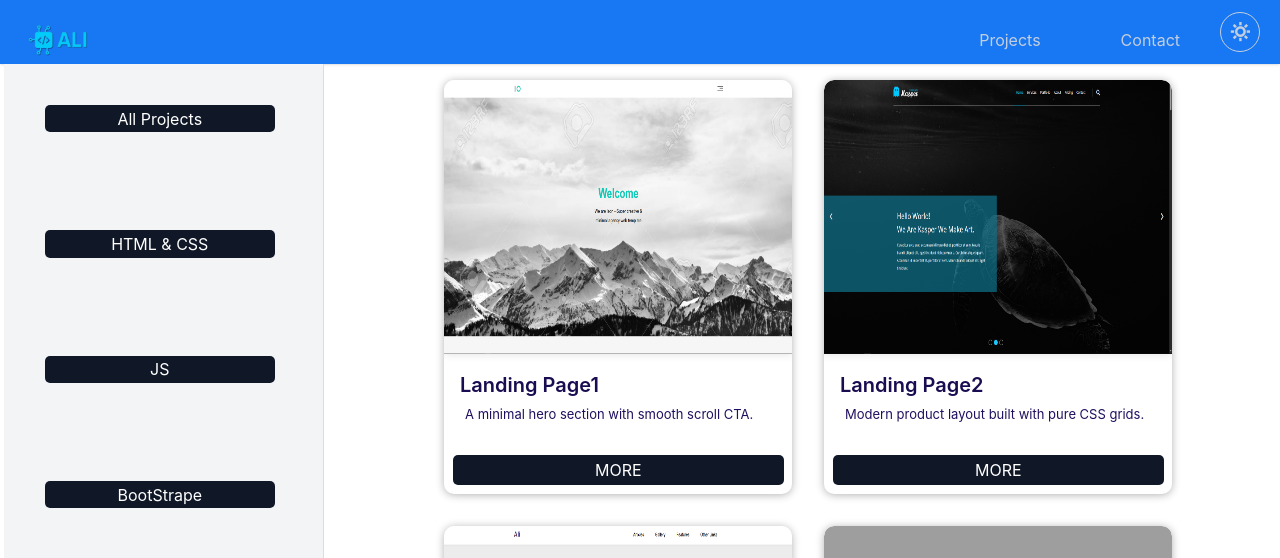
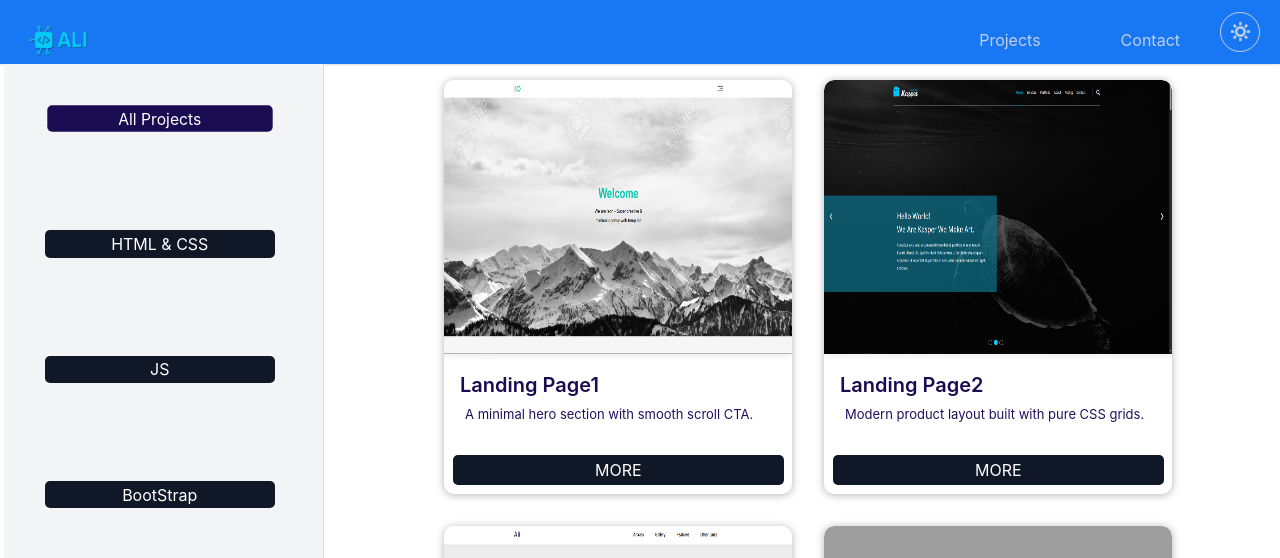
Before and after one commit to AliALHamawy/portfolio2.0, a React (Vite) app: page /projects in a window 1280 px wide. Shown: the top 558 px of the page. Built offline with nearby package versions, Linux system fonts and the light colour scheme; grey boxes are pictures that could not be loaded; a web font is replaced by a local one.

Commit message:
ending the logic in projects section incloding fillter

```diff
--- a/src/component/Projects/Projects.css
+++ b/src/component/Projects/Projects.css
@@ -36,6 +36,16 @@
     border-radius: 5px;
     color: white;
     cursor: pointer;
+}
+
+.left-psection button:hover {
+    background-color: #1a0c50;
+}
+
+
+.left-psection button.active {
+    background-color: #1a0c50;
+    transform: scale(0.98);
 }
 
 .right-psection .project-card {
--- a/src/component/Projects/Projects.jsx
+++ b/src/component/Projects/Projects.jsx
@@ -3,16 +3,34 @@ import './Projects.css'
 import { myProjects } from './myProjects'
 function Projects() {
     const [arr , setArr] = useState(myProjects);
+    const [currentActive , setCurrentActive] = useState("all")
+    const handleClick= (buttonCategory) => {
+        setCurrentActive(buttonCategory)
+        if(buttonCategory === "all") {
+            setArr(myProjects)
+            return;
+        }
+        const newArr = myProjects.filter(
+            (item) => item.category === buttonCategory
+        )
+        setArr(newArr)
+    }
     return (
         <>
             <div className="projects flex">
                 <div className="left-psection sticky w-55 grid grid-cols-1 ml-5 mr-2">
-                    <button>All Projects</button>
-                    <button>HTML & CSS</button>
-                    <button>JS</button>
-                    <button>BootStrape</button>
-                    <button>Tailwind</button>
-                    <button>React</button>
+                    <button
+                    onClick={() => {
+                        setCurrentActive("all")
+                        setArr(myProjects)
+                    }}
+                    className={currentActive=== "all" ? "active": null}>All Projects</button>
+                    <button
+                    onClick={() => handleClick("css")} className={currentActive === "css" ? "active" : null}>HTML & CSS</button>
+                    <button onClick={() => handleClick("js")} className={currentActive === "js" ? "active" : null}>JS</button>
+                    <button onClick={() => handleClick("bootstrap")} className={currentActive === "bootstrap" ? "active" : null}>BootStrap</button>
+                    <button onClick={() => handleClick("tailwind")} className={currentActive === "tailwind" ? "active" : null}>Tailwind</button>
+                    <button onClick={() => handleClick("react")} className={currentActive === "react" ? "active" : null}>React</button>
                 </div>
 
                 <div className="right-psection mx-auto">
--- a/src/component/Projects/myProjects.js
+++ b/src/component/Projects/myProjects.js
@@ -3,7 +3,7 @@ export const myProjects = [
     { projectTitle: "Landing Page2", subTitle: "Modern product layout built with pure CSS grids.", category: "css", imgPath: "/src/assets/projects photo/Landing%20Page2.jpg", link: "https://alialhamawy.github.io/html_css_project2/#include", gitRepo: "https://github.com/AliALHamawy/html_css_project2" },
     { projectTitle: "Landing Page3", subTitle: "Lifestyle landing with storytelling copy and imagery.", category: "css", imgPath: "/src/assets/projects photo/Landing%20Page3.jpg", link: "https://alialhamawy.github.io/Html_Css_Project3/", gitRepo: "https://github.com/AliALHamawy/Html_Css_Project3" },
     { projectTitle: "Landing Page4", subTitle: "Interactive landing that adds micro‑animations via JS.", category: "js", imgPath: "/src/assets/projects photo/JS Landing Page.jpg", link: "https://alialhamawy.github.io/Project5/", gitRepo: "https://github.com/AliALHamawy/Project5" },
-    { projectTitle: "BootStrap", subTitle: "Responsive multi-section site powered by Bootstrap 5.", category: "css", imgPath: "/src/assets/projects photo/BootStrap.jpg", link: "https://alialhamawy.github.io/First-BootStrap/", gitRepo: "https://github.com/AliALHamawy/First-BootStrap" },
+    { projectTitle: "BootStrap", subTitle: "Responsive multi-section site powered by Bootstrap 5.", category: "bootstrap", imgPath: "/src/assets/projects photo/BootStrap.jpg", link: "https://alialhamawy.github.io/First-BootStrap/", gitRepo: "https://github.com/AliALHamawy/First-BootStrap" },
     { projectTitle: "Account ", subTitle: "Clean account dashboard concept with cards and stats.", category: "css", imgPath: "/src/assets/projects photo/Account%20.jpg", link: "https://alialhamawy.github.io/Acounts/", gitRepo: "https://github.com/AliALHamawy/Acounts" },
     { projectTitle: "Login Form", subTitle: "Glassmorphism login experience with subtle hover states.", category: "css", imgPath: "/src/assets/projects photo/Login%20Form.jpg", link: "http://alialhamawy.github.io/Login-repo/index.html", gitRepo: "https://github.com/AliALHamawy/Login-repo" },
     { projectTitle: "Calculator", subTitle: "A lightweight JS calculator with keyboard shortcuts.", category: "js", imgPath: "/src/assets/projects photo/Calc.jpg", link: "https://alialhamawy.github.io/calculator/", gitRepo: "https://github.com/AliALHamawy/calculator" },
```
Also changed, not shown: src/assets/projects photo/Account .jpg.
